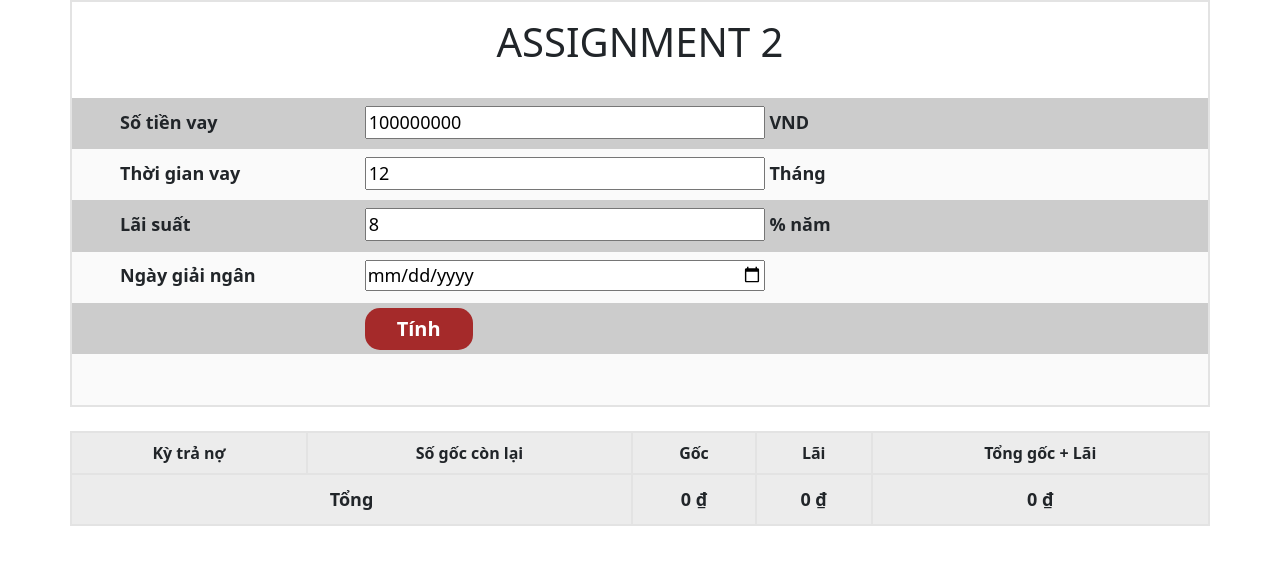
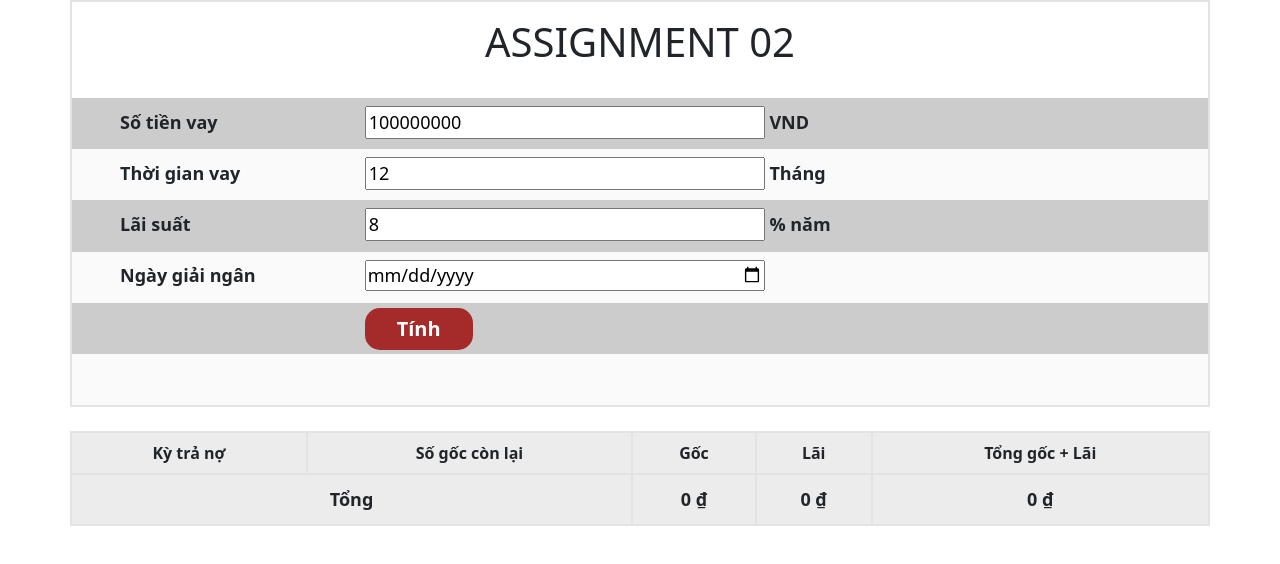
Before and after one commit to etasycandy/JavaScript, a plain HTML site: page Buoi 4/Assignment 02/Index.html in a window 1280 px wide. Drawn offline with nearby package versions, Linux system fonts and the light colour scheme.

Commit message:
Update Index.html

```diff
--- a/Buoi 4/Assignment 02/Index.html
+++ b/Buoi 4/Assignment 02/Index.html
@@ -25,7 +25,7 @@
 <body>
     <div class="container stroke">
 
-        <h1>ASSIGNMENT 2</h1>
+        <h1>ASSIGNMENT 02</h1>
 
         <div class="whiteSmoke"></div>
         <div class="vay weight grey">
```
